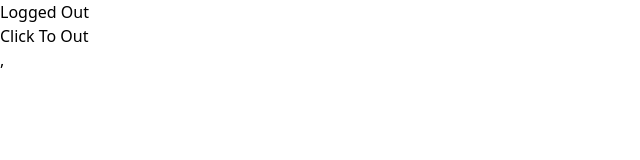
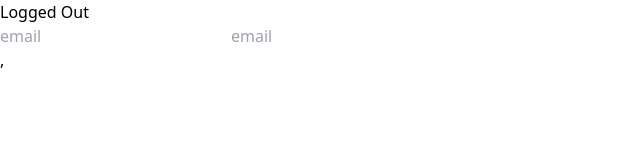
Before and after one commit to m5ultra/nuber-eats-frontent, a React (Create React App) app: page / in a window 1280 px wide. Shown: the top 160 px of the page, without its empty margins (0-640 px from the left). Built offline with nearby package versions, Linux system fonts and the light colour scheme.

Commit message:
feat: 测试表单

```diff
--- a/package.json
+++ b/package.json
@@ -14,6 +14,7 @@
     "graphql": "^16.2.0",
     "react": "^17.0.2",
     "react-dom": "^17.0.2",
+    "react-hook-form": "^7.24.0",
     "react-router-dom": "^6.2.1",
     "react-scripts": "5.0.0",
     "typescript": "^4.5.4",
--- a/src/App.tsx
+++ b/src/App.tsx
@@ -6,7 +6,7 @@ import {isLoggedInVar} from "./apollo"
 
 function App() {
   const isLoggedIn = useReactiveVar(isLoggedInVar)
-  return isLoggedIn?<LoginInRouter/> : <LoginOutRouter/>
+  return isLoggedIn? <LoginInRouter/> : <LoginOutRouter/>
 }
 
 export default App;
--- a/src/routers/login-out-router.tsx
+++ b/src/routers/login-out-router.tsx
@@ -1,12 +1,23 @@
-import React from "react";
+import React, {useState} from "react"
 import {isLoggedInVar} from "../apollo"
 
 export const LoginOutRouter = () => {
-  const onClick = () => {
-    isLoggedInVar(true)
+  const [email, setEmail] = useState('')
+  const [password, setPassword] =useState('')
+  const onChange = (e: { target: { name: string; value: string } }) => {
+    const {target : {name, value}} = e
+    if(name === 'email'){
+      setEmail(value)
+    }
+    if(name === 'password') {
+      setPassword(password)
+    }
   }
   return (<div>
     <h1>Logged Out</h1>
-    <button onClick={onClick}> Click To Out</button>
+    <form action="">
+      <input type="email" name={'email'} onChange={onChange} required placeholder={'email'} value={email}/>
+      <input type="email" name={'password'} onChange={onChange} required placeholder={'email'} value={password}/>
+    </form>
   </div>)
 }
```
Also changed, not shown: 1 other file (tests, documents, lock files or other folders).
